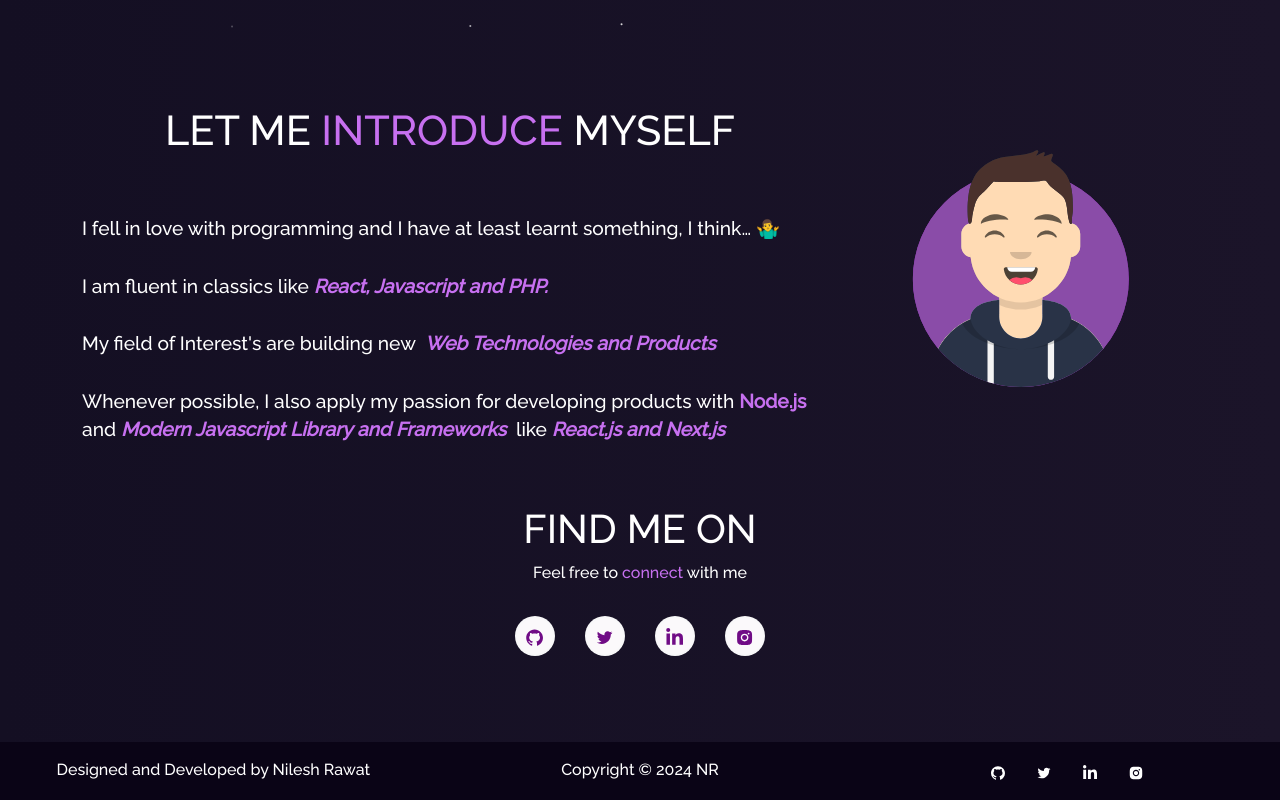
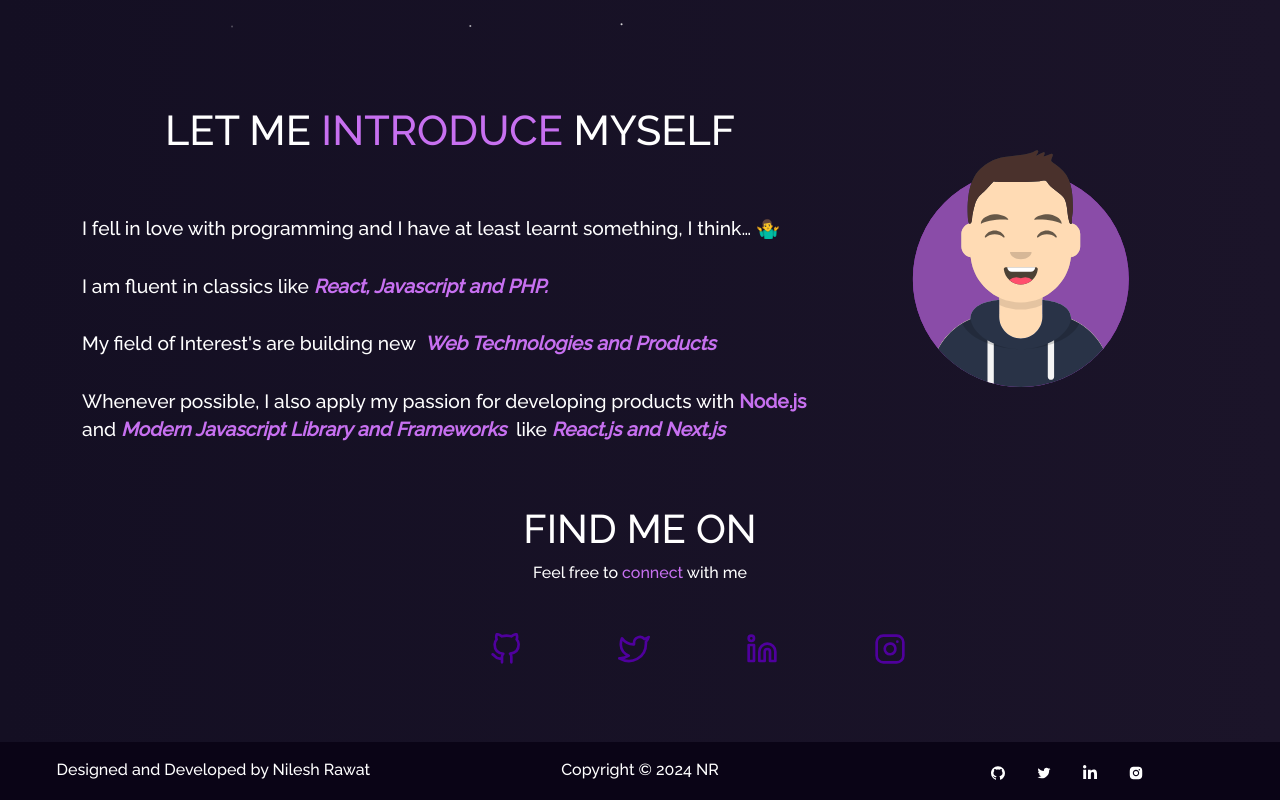
Before and after one commit to nileshrawatp1/portfolio, a React (Create React App) app: page / in a window 1280 px wide. Shown: the part 770-1570 px from the top of the page. Built offline with nearby package versions, Linux system fonts and the light colour scheme.

Commit message:
Social Icons Changed

```diff
--- a/src/App.css
+++ b/src/App.css
@@ -36,3 +36,74 @@
     transform: rotate(360deg);
   }
 }
+
+
+/* Social Icons */
+
+.social-icons-container{
+    display: flex;
+    margin-left: 28%;
+}
+.icon-container {
+    margin-top: 2rem;
+    margin-left: 6rem;
+    position: relative;
+    display: inline-block;
+}
+
+.icon-container:hover svg {
+    transform: scale(1.25);
+    transition: transform 0.2s, stroke 0.2s;
+}
+
+.icon-container:hover .tooltip {
+    transform: translateX(-50%) scale(1);
+    opacity: 1;
+}
+
+.tooltip {
+    position: absolute;
+    top: -40px;
+    left: 50%;
+    transform: translateX(-50%);
+    z-index: 20;
+    opacity: 0;
+    white-space: nowrap;
+    color: #fff;
+    font-size: 1.125rem;
+    font-weight: 700;
+    text-shadow: 1px 1px 2px rgba(0, 0, 0, 0.7);
+    transition: opacity 0.3s ease-in-out, transform 0.3s ease-in-out;
+}
+
+.social-button {
+    background: none;
+    border: none;
+    cursor: pointer;
+    padding: 0;
+    margin: 0;
+}
+
+.svg-icons {
+    width: 2rem;
+    height: 2rem;
+    display: block;
+    transition: transform 0.2s, stroke 0.2s;
+    stroke: #4f009d;
+}
+
+.github-icon:hover svg {
+    stroke: #333;
+}
+
+.twitter-icon:hover svg {
+    stroke: #1da1f2;
+}
+
+.linkedin-icon:hover svg {
+    stroke: #0077b5;
+}
+
+.instagram-icon:hover svg {
+    stroke: #c13584;
+}
--- a/src/components/Home/Home2.js
+++ b/src/components/Home/Home2.js
@@ -2,12 +2,7 @@
 import { Container, Row, Col } from "react-bootstrap";
 import myImg from "../../Assets/avatar.svg";
 import Tilt from "react-parallax-tilt";
-import {
-  AiFillGithub,
-  AiOutlineTwitter,
-  AiFillInstagram,
-} from "react-icons/ai";
-import { FaLinkedinIn } from "react-icons/fa";
+import SocialIcons from "./SocialIcon";
 
 function Home2() {
   return (
@@ -60,48 +55,7 @@
             <p>
               Feel free to <span className="purple">connect </span>with me
             </p>
-            <ul className="home-about-social-links">
-              <li className="social-icons">
-                <a
-                  href="https://github.com/nileshrawatp1"
-                  target="_blank"
-                  rel="noreferrer"
-                  className="icon-colour  home-social-icons"
-                >
-                  <AiFillGithub />
-                </a>
-              </li>
-              <li className="social-icons">
-                <a
-                  href="https://twitter.com/nileshrawatp1"
-                  target="_blank"
-                  rel="noreferrer"
-                  className="icon-colour  home-social-icons"
-                >
-                  <AiOutlineTwitter />
-                </a>
-              </li>
-              <li className="social-icons">
-                <a
-                  href="https://linkedin.com/in/nileshrawat"
-                  target="_blank"
-                  rel="noreferrer"
-                  className="icon-colour  home-social-icons"
-                >
-                  <FaLinkedinIn />
-                </a>
-              </li>
-              <li className="social-icons">
-                <a
-                  href="https://www.instagram.com/itsnileshrawat"
-                  target="_blank"
-                  rel="noreferrer"
-                  className="icon-colour home-social-icons"
-                >
-                  <AiFillInstagram />
-                </a>
-              </li>
-            </ul>
+            <SocialIcons />
           </Col>
         </Row>
       </Container>
--- /dev/null
+++ b/src/components/Home/SocialIcon.jsx
@@ -0,0 +1,64 @@
+import React, { useState } from 'react';
+
+const SocialIcons = () => {
+    const [hoveredIcon, setHoveredIcon] = useState(null);
+
+    const socialLinks = [
+        {
+            icon: (
+                <svg className="svg-icons" strokeLinejoin="round" strokeLinecap="round" strokeWidth="2" fill="none" viewBox="0 0 24 24">
+                    <path d="M9 19c-5 1.5-5-2.5-7-3m14 6v-3.87a3.37 3.37 0 0 0-.94-2.61c3.14-.35 6.44-1.54 6.44-7A5.44 5.44 0 0 0 20 4.77 5.07 5.07 0 0 0 19.91 1S18.73.65 16 2.48a13.38 13.38 0 0 0-7 0C6.27.65 5.09 1 5.09 1A5.07 5.07 0 0 0 5 4.77a5.44 5.44 0 0 0-1.5 3.78c0 5.42 3.3 6.61 6.44 7A3.37 3.37 0 0 0 9 18.13V22" />
+                </svg>
+            ),
+            link: 'https://github.com/nileshrawatp1',
+            tooltip: 'GitHub',
+            hoverColor: '#333',
+        },
+        {
+            icon: (
+                <svg className="svg-icons" xmlns="http://www.w3.org/2000/svg" viewBox="0 0 24 24" fill="none" strokeWidth="2" strokeLinecap="round" strokeLinejoin="round"><path d="M23 3a10.9 10.9 0 0 1-3.14 1.53 4.48 4.48 0 0 0-7.86 3v1A10.66 10.66 0 0 1 3 4s-4 9 5 13a11.64 11.64 0 0 1-7 2c9 5 20 0 20-11.5a4.5 4.5 0 0 0-.08-.83A7.72 7.72 0 0 0 23 3z"></path></svg>
+            ),
+            link: 'https://twitter.com/nileshrawatp1',
+            tooltip: 'Twitter',
+            hoverColor: '#1da1f2',
+        },
+        {
+            icon: (
+                <svg className="svg-icons" xmlns="http://www.w3.org/2000/svg" viewBox="0 0 24 24" fill="none" strokeWidth="2" strokeLinecap="round" strokeLinejoin="round"><path d="M16 8a6 6 0 0 1 6 6v7h-4v-7a2 2 0 0 0-2-2 2 2 0 0 0-2 2v7h-4v-7a6 6 0 0 1 6-6z"></path><rect x="2" y="9" width="4" height="12"></rect><circle cx="4" cy="4" r="2"></circle></svg>
+            ),
+            link: 'https://linkedin.com/in/nileshrawat',
+            tooltip: 'LinkedIn',
+            hoverColor: '#0077b5',
+        },
+        {
+            icon: (
+                <svg className="svg-icons" xmlns="http://www.w3.org/2000/svg" viewBox="0 0 24 24" fill="none" strokeWidth="2" strokeLinecap="round" strokeLinejoin="round"><rect x="2" y="2" width="20" height="20" rx="5" ry="5"></rect><path d="M16 11.37A4 4 0 1 1 12.63 8 4 4 0 0 1 16 11.37z"></path><line x1="17.5" y1="6.5" x2="17.51" y2="6.5"></line></svg>
+            ),
+            link: 'https://www.instagram.com/itsnileshrawat',
+            tooltip: 'Instagram',
+            hoverColor: '#c13584',
+        },
+    ];
+
+    return (
+        <div className="social-icons-container">
+            {socialLinks.map((socialLink) => (
+                <div
+                    key={socialLink.tooltip}
+                    className="icon-container"
+                    onMouseEnter={() => setHoveredIcon(socialLink.tooltip)}
+                    onMouseLeave={() => setHoveredIcon(null)}
+                >
+                    <a href={socialLink.link} target="_blank" rel="noopener noreferrer">
+                        <button className='social-button'>
+                            {socialLink.icon}
+                        </button>
+                    </a>
+                    {hoveredIcon === socialLink.tooltip && <span className="tooltip">{socialLink.tooltip}</span>}
+                </div>
+            ))}
+        </div>
+    );
+};
+
+export default SocialIcons;
```
